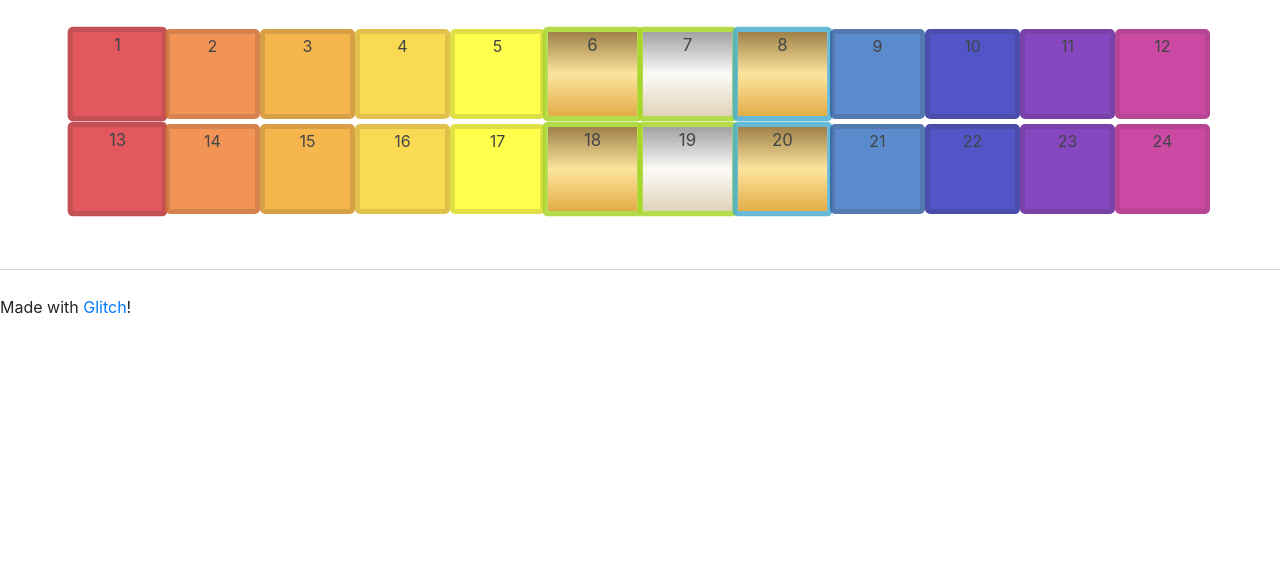
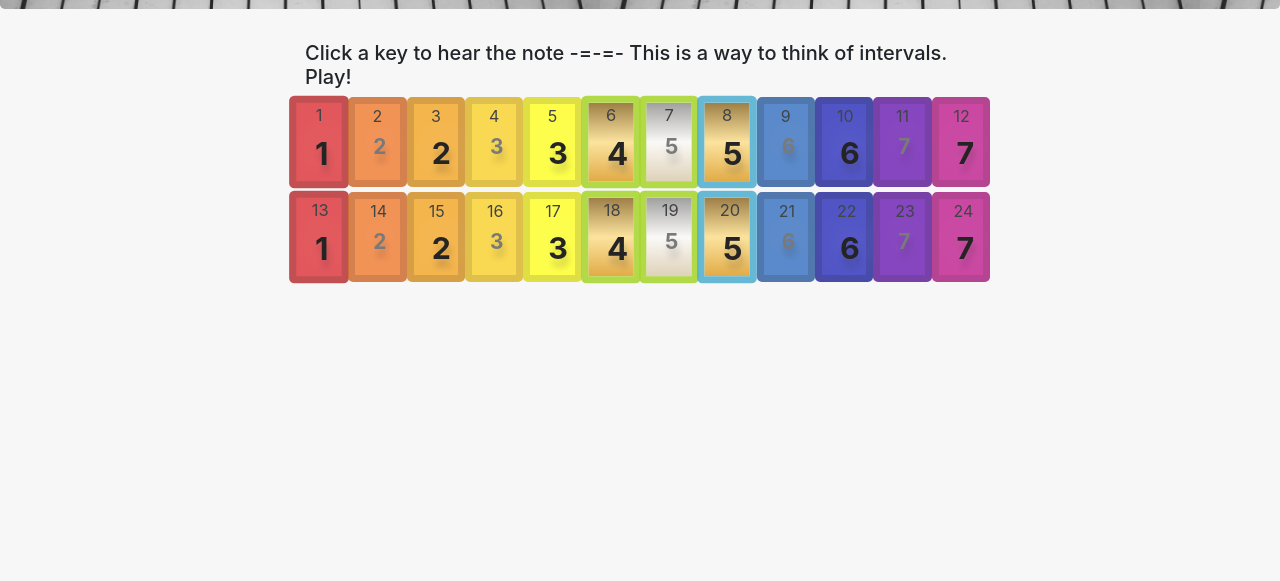
Before and after one commit to KevinBevil/MusicalKeyboard, a plain HTML site: page index.html in a window 1280 px wide. Shown: the part 219-800 px from the top of the page. Drawn offline with nearby package versions, Linux system fonts and the light colour scheme.

Commit message:
More design

```diff
--- a/index.html
+++ b/index.html
@@ -61,84 +61,86 @@
       </h5>
     </div>
 
-    <div class="container">
+    <div class="container keyboard">
+       <h5>Click a key to hear the note -=-=-
+          This is a way to think of intervals.
+          Play!
+       </h5>
       <div class="row keys">
         <div class="col-1 key prim" id="one">
-          1
+          1<div class="name maj">1</div>
         </div>
         <div class="col-1 key" id="two">
-          2
+          2<div class="name min">2</div>
         </div>
         <div class="col-1 key" id="three">
-          3
+          3<div class="name maj">2</div>
         </div>
         <div class="col-1 key" id="four">
-          4
+          4<div class="name min">3</div>
         </div>
         <div class="col-1 key" id="five">
-          5
+          5<div class="name maj">3</div>
         </div>
         <div class="col-1 key prim" id="six">
-          6
+          6<div class="name maj">4</div>
         </div>
         <div class="col-1 key prim" id="seven">
-          7
+          7<div class="name min">5</div>
         </div>
         <div class="col-1 key prim" id="eight">
-          8
+          8<div class="name maj">5</div>
         </div>
         <div class="col-1 key" id="nine">
-          9
+          9<div class="name min">6</div>
         </div>
         <div class="col-1 key" id="ten">
-          10
+          10<div class="name maj">6</div>
         </div>
         <div class="col-1 key" id="eleven">
-          11
+          11<div class="name min">7</div>
         </div>
         <div class="col-1 key" id="twelve">
-          12
+          12<div class="name maj">7</div>
         </div>
         <div class="col-1 key prim" id="thirteen">
-          13
+          13<div class="name maj">1</div>
         </div>
         <div class="col-1 key" id="fourteen">
-          14
+          14<div class="name min">2</div>
         </div>
         <div class="col-1 key" id="fifteen">
-          15
+          15<div class="name maj">2</div>
         </div>
         <div class="col-1 key" id="sixteen">
-          16
+          16<div class="name min">3</div>
         </div>
         <div class="col-1 key" id="seventeen">
-          17
+          17<div class="name maj">3</div>
         </div>
         <div class="col-1 key prim" id="eighteen">
-          18
+          18<div class="name maj">4</div>
         </div>
         <div class="col-1 key prim" id="nineteen">
-          19
+          19<div class="name min">5</div>
         </div>
         <div class="col-1 key prim" id="twenty">
-          20
+          20<div class="name maj">5</div>
         </div>
         <div class="col-1 key" id="twenty-one">
-          21
+          21<div class="name min">6</div>
         </div>
         <div class="col-1 key" id="twenty-two">
-          22
+          22<div class="name maj">6</div>
         </div>
         <div class="col-1 key" id="twenty-three">
-          23
+          23<div class="name min">7</div>
         </div>
         <div class="col-1 key" id="twenty-four">
-          24
+          24<div class="name maj">7</div>
         </div>
       </div>
     </div>
-
-    <footer>Made with <a href="https://glitch.com">Glitch</a>!</footer>
 
     <!-- include the Glitch button to show what the webpage is about and
             to make it easier for folks to view source and remix -->
--- a/logic.js
+++ b/logic.js
@@ -1,6 +1,5 @@
-// client-side js
-// run by the browser each time your view template is loaded
 
+// All the notes for the keyboard
 const c4 = new Audio("sounds/c4.wav");
 const db4 = new Audio("sounds/db4.wav");
 const d4 = new Audio("sounds/d4.wav");
@@ -26,6 +25,7 @@ const a5 = new Audio("sounds/a5.wav");
 const bb5 = new Audio("sounds/bb5.wav");
 const b5 = new Audio("sounds/b5.wav");
 
+// Jquery event listeners to stop and start the sound upon click
 $("#one").on("click", function () {
    c4.currentTime = 0;
    c4.play();
@@ -122,38 +122,3 @@ $("#twenty-four").on("click", function () {
    b5.currentTime = 0;
    b5.play();
 });
-
-
-// our default array of dreams
-const dreams = [];
-
-// define variables that reference elements on our page
-const dreamsList = document.getElementById('dreams');
-const dreamsForm = document.forms[0];
-const dreamInput = dreamsForm.elements['dream'];
-
-// a helper function that creates a list item for a given dream
-const appendNewDream = function(dream) {
-  const newListItem = document.createElement('li');
-  newListItem.innerHTML = dream;
-  dreamsList.appendChild(newListItem);
-}
-
-// iterate through every dream and add it to our page
-dreams.forEach( function(dream) {
-  appendNewDream(dream);
-});
-
-// listen for the form to be submitted and add a new dream when it is
-dreamsForm.onsubmit = function(event) {
-  // stop our form submission from refreshing the page
-  event.preventDefault();
-
-  // get dream value and add it to the list
-  dreams.push(dreamInput.value);
-  appendNewDream(dreamInput.value);
-
-  // reset form
-  dreamInput.value = '';
-  dreamInput.focus();
-};
--- a/style.css
+++ b/style.css
@@ -1,26 +1,29 @@
 /* styles */
-
-/* called by your view template */
-
-* {
-   box-sizing: border-box;
-}
 
 body {
    font-family: Futura, "Trebuchet MS", Arial, sans-serif;
    margin: 2em;
+   background-color: #f7f7f7!important;
 }
+
 
 .jumbotron {
    text-align: center;
-}
+   background-image: url("./images/antique.jpg");
+   text-shadow: -1px 1px 0 #000,
+				  1px 1px 0 #393f4d,
+              1px -1px 0 #393f4d,
+              -1px -1px 0 #393f4d;
+              color: white;
+            }
 
-.prim {
-   transform: scale(1.05);
-}
+            .prim {
+               transform: scale(1.03);
+            }
 
-.bold {
-   font-weight: bold;
+            .container {
+               min-width: 530px!important;
+   max-width: 700px!important;
 }
 
 .key {
@@ -35,164 +38,173 @@ body {
 .key:hover {
    opacity: 1;
 }
+
 .key:active {
    transform: scale(.95);
 }
 
 #one {
    background-color: #df3c42;
-   border: 5px solid #b93236;
+   border: 7px solid #b93236;
 }
 
 #two {
    background-color: #f2823a;
-   border: 5px solid #ce6d31;
+   border: 7px solid #ce6d31;
 }
 
 #three {
    background-color: #f4aa2f;
-   border: 5px solid #d19028;
+   border: 7px solid #d19028;
 }
 
 #four {
    background-color: #fad435;
-   border: 5px solid #dab72d;
+   border: 7px solid #dab72d;
 }
 
 #five {
    background-color: #ffff2d;
-   border: 5px solid #dada26;
+   border: 7px solid #dada26;
 }
 
 #six {
    background-color: #a7d52a;
-   border: 5px solid #96be26;
+   border: 7px solid #96be26;
    background: -webkit-linear-gradient(top, #8f6B29, #FDE08D, #DF9F28);
    background: linear-gradient(top, #8f6B29, #FDE08D, #DF9F28);
    border: #8f6B29 2px solid;
-   border: 5px solid #a7d52a;
+   border: 7px solid #a7d52a;
 }
 
 #seven {
    background-color: #a7d52a;
-   border: 5px solid #96be26;
+   border: 7px solid #96be26;
    background: -webkit-linear-gradient(top, rgb(146, 146, 146), rgb(252, 250, 247), rgb(219, 204, 175));
    background: linear-gradient(top, rgb(146, 144, 140), rgb(252, 248, 240), rgb(212, 208, 200));
    border: rgb(141, 139, 135) 2px solid;
-   border: 5px solid #a7d52a;
+   border: 7px solid #a7d52a;
 }
 
 #eight {
    background-color: #4daecf;
-   border: 5px solid #4daecf;
+   border: 7px solid #4daecf;
    background: -webkit-linear-gradient(top, #8f6B29, #FDE08D, #DF9F28);
    background: linear-gradient(top, #8f6B29, #FDE08D, #DF9F28);
    border: #8f6B29 2px solid;
-   border: 5px solid #4daecf;
+   border: 7px solid #4daecf;
 }
 
 #nine {
    background-color: #3f77c4;
-   border: 5px solid #3462a3;
+   border: 7px solid #3462a3;
 }
 
 #ten {
    background-color: #3438bd;
-   border: 5px solid #2b2e9c;
+   border: 7px solid #2b2e9c;
 }
 
 #eleven {
    background-color: #7328b6;
-   border: 5px solid #62229b;
+   border: 7px solid #62229b;
 }
 
 #twelve {
    background-color: #c32a94;
-   border: 5px solid #aa2582;
+   border: 7px solid #aa2582;
 }
 
 #thirteen {
    background-color: #df3c42;
-   border: 5px solid #b93236;
+   border: 7px solid #b93236;
 }
 
 #fourteen {
    background-color: #f2823a;
-   border: 5px solid #ce6d31;
+   border: 7px solid #ce6d31;
 }
 
 #fifteen {
    background-color: #f4aa2f;
-   border: 5px solid #d19028;
+   border: 7px solid #d19028;
 }
 
 #sixteen {
    background-color: #fad435;
-   border: 5px solid #dab72d;
+   border: 7px solid #dab72d;
 }
 
 #seventeen {
    background-color: #ffff2d;
-   border: 5px solid #dada26;
+   border: 7px solid #dada26;
 }
 
 #eighteen {
    background-color: #a7d52a;
-   border: 5px solid #96be26;
+   border: 7px solid #96be26;
    background: -webkit-linear-gradient(top, #8f6B29, #FDE08D, #DF9F28);
    background: linear-gradient(top, #8f6B29, #FDE08D, #DF9F28);
    border: #8f6B29 2px solid;
-   border: 5px solid #a7d52a;
+   border: 7px solid #a7d52a;
 }
 
 #nineteen {
    background-color: #a7d52a;
-   border: 5px solid #96be26;
+   border: 7px solid #96be26;
    background: -webkit-linear-gradient(top, rgb(146, 146, 146), rgb(252, 250, 247), rgb(219, 204, 175));
    background: linear-gradient(top, rgb(146, 144, 140), rgb(252, 248, 240), rgb(212, 208, 200));
    border: rgb(141, 139, 135) 2px solid;
-   border: 5px solid #a7d52a;
+   border: 7px solid #a7d52a;
 }
 
 #twenty {
    background-color: #4daecf;
-   border: 5px solid #4daecf;
+   border: 7px solid #4daecf;
    background: -webkit-linear-gradient(top, #8f6B29, #FDE08D, #DF9F28);
    background: linear-gradient(top, #8f6B29, #FDE08D, #DF9F28);
    border: #8f6B29 2px solid;
-   border: 5px solid #4daecf;
+   border: 7px solid #4daecf;
 }
 
 #twenty-one {
    background-color: #3f77c4;
-   border: 5px solid #3462a3;
+   border: 7px solid #3462a3;
 }
 
 #twenty-two {
    background-color: #3438bd;
-   border: 5px solid #2b2e9c;
+   border: 7px solid #2b2e9c;
 }
 
 #twenty-three {
    background-color: #7328b6;
-   border: 5px solid #62229b;
+   border: 7px solid #62229b;
 }
 
 #twenty-four {
    background-color: #c32a94;
-   border: 5px solid #aa2582;
+   border: 7px solid #aa2582;
 }
 
-button:hover {
-   background-color: yellow;
+.name {
+   text-align: center;
+   border-radius: 3px;
+   padding: 3px;
+   font-weight: 700;
+   color: rgba(0, 0, 0, 0.6);
+   text-shadow: 2px 8px 6px rgba(0, 0, 0, 0.2), 0px -5px 35px rgba(255, 255, 255, 0.3);
+   vertical-align: center;
+   margin-right: 7px;
+   color: rgb(100, 100, 100);
+   font-size: 1.3em;
 }
 
-button:active {
-   box-shadow: none;
+.maj {
+   font-size: 1.9em;
+   color: black;
 }
 
-footer {
-   margin-top: 50px;
-   padding-top: 25px;
-   border-top: 1px solid lightgrey;
+h1 {
+   font-size: 50px!important;
 }
```
Also changed, not shown: images/antique.jpg (added).
